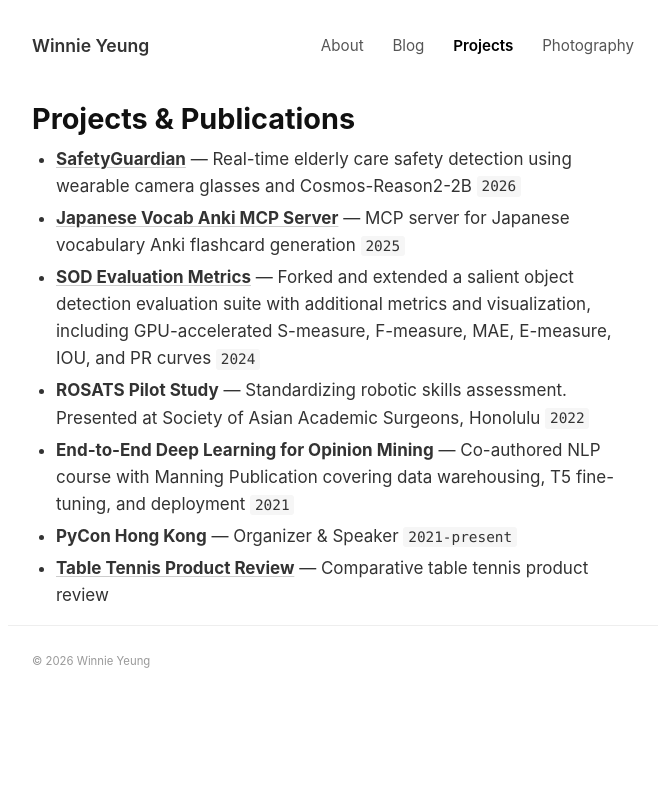
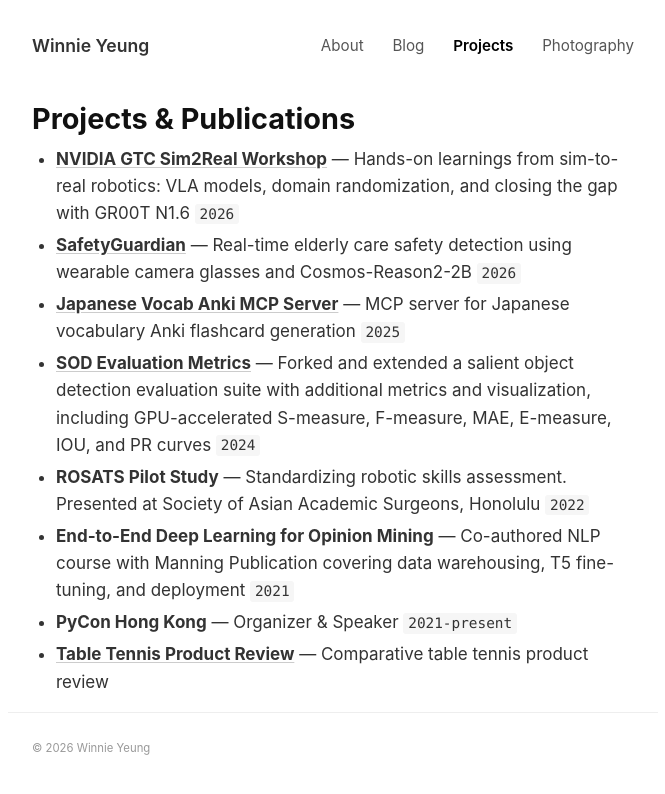
Before and after one commit to vionwinnie/vionwinnie.github.io, a Jekyll site: the page built from project/index.html, in a window 1280 px wide. Shown: the top 794 px of the page, without its empty margins (307-972 px from the left). Built offline with Jekyll 4.4.1, drawn with Linux system fonts in a browser that asks for light colours.

Commit message:
Move GTC Sim2Real post from blog to projects section
Relocated from _posts/ to nvidia-gtc-sim2real/ as a standalone project
page and added to the Projects & Publications listing.

Co-Authored-By: Claude Opus 4.6 (1M context) <noreply@anthropic.com>

```diff
--- a/project/index.html
+++ b/project/index.html
@@ -5,6 +5,7 @@ layout: default
 <h1>Projects & Publications</h1>
 
 <ul>
+  <li><strong><a href="/nvidia-gtc-sim2real/">NVIDIA GTC Sim2Real Workshop</a></strong> — Hands-on learnings from sim-to-real robotics: VLA models, domain randomization, and closing the gap with GR00T N1.6 <code>2026</code></li>
   <li><strong><a href="/safetyguardian/">SafetyGuardian</a></strong> — Real-time elderly care safety detection using wearable camera glasses and Cosmos-Reason2-2B <code>2026</code></li>
   <li><strong><a href="https://github.com/vionwinnie/jap-vocab-anki-mcp-server">Japanese Vocab Anki MCP Server</a></strong> — MCP server for Japanese vocabulary Anki flashcard generation <code>2025</code></li>
   <li><strong><a href="https://github.com/vionwinnie/SOD_Evaluation_Metrics">SOD Evaluation Metrics</a></strong> — Forked and extended a salient object detection evaluation suite with additional metrics and visualization, including GPU-accelerated S-measure, F-measure, MAE, E-measure, IOU, and PR curves <code>2024</code></li>
```
Also changed, not shown: nvidia-gtc-sim2real/index.md (renamed from _posts/2026-03-15-nvidia-gtc-sim2real-robotics-workshop.md, +1 -4 lines).
